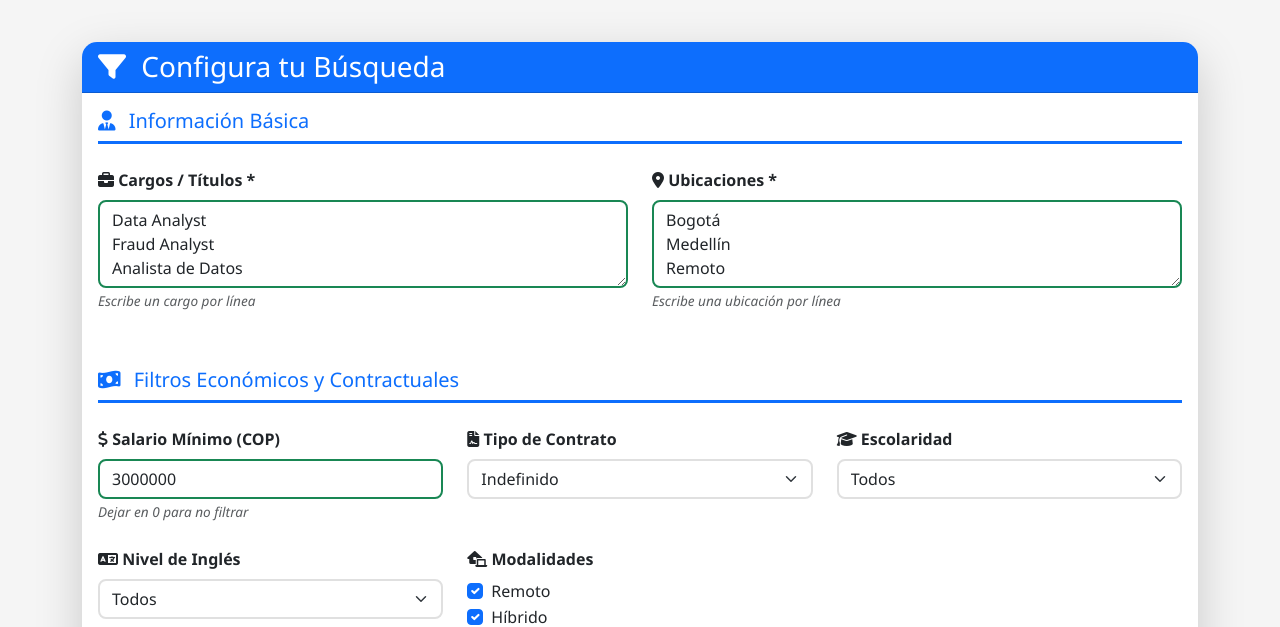
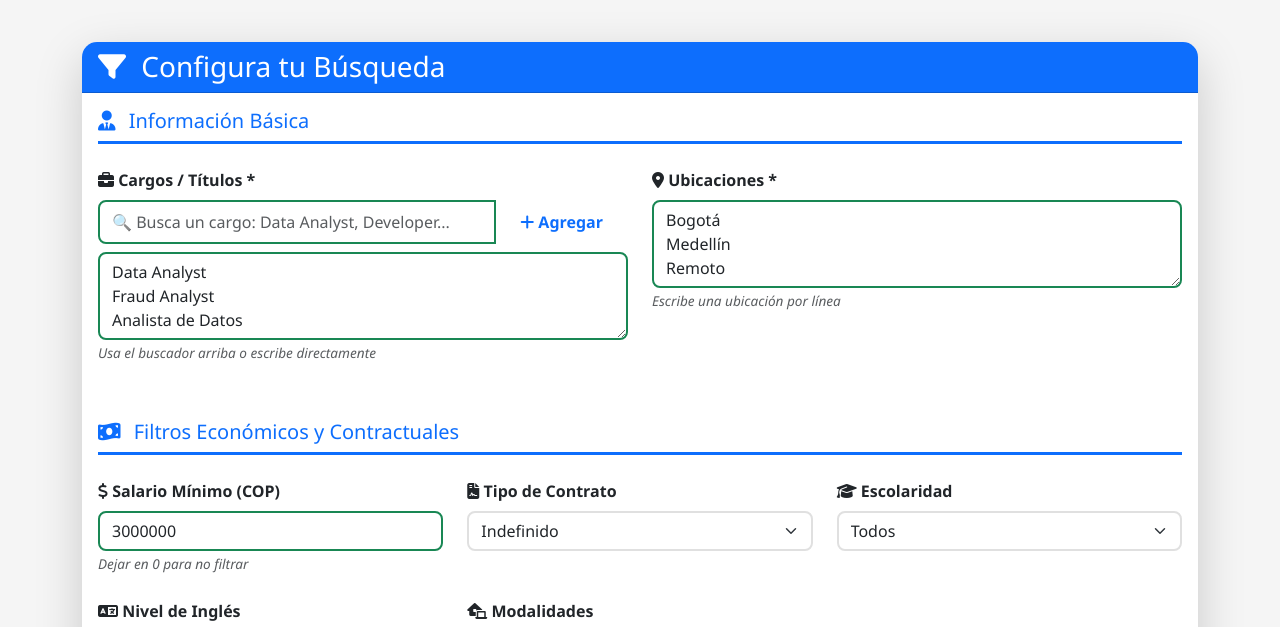
Before and after one commit to DuvanP11/Job_Search, a Flask app: page / in a window 1280 px wide. Shown: the part 312-939 px from the top of the page. Run offline with Flask 3, Linux system fonts and the light colour scheme; the visitor is signed in with stand-in values (Sample User, id 1).

Commit message:
✨ PASO 2: Campo de búsqueda de cargos con autocomplete
CAMBIOS EN UI (SIMPLES):
✅ Campo de búsqueda con datalist HTML5
✅ Botón 'Agregar' para agregar cargos
✅ Autocomplete nativo (sin dependencias)
✅ JavaScript simple (50 líneas)
✅ Carga roles desde /api/roles

FEATURES:
- Buscar cargo → Enter o Click Agregar → Se agrega a lista
- Evita duplicados
- HTML5 nativo (no jQuery, no Select2)
- Textarea original INTACTO

COMPATIBILIDAD:
✅ No se rompió nada existente
✅ main.js sigue funcionando
✅ Formulario sigue igual

```diff
--- a/templates/index.html
+++ b/templates/index.html
@@ -103,16 +103,42 @@
                                 <label for="cargos" class="form-label">
                                     <i class="fas fa-briefcase"></i> Cargos / Títulos *
                                 </label>
+
+                                <!-- Buscar cargo con autocomplete -->
+                                <div class="input-group mb-2">
+                                    <input
+                                        type="text"
+                                        class="form-control"
+                                        id="cargo-buscar"
+                                        list="roles-list"
+                                        placeholder="🔍 Busca un cargo: Data Analyst, Developer..."
+                                    >
+                                    <button class="btn btn-outline-primary" type="button" id="btn-agregar-cargo">
+                                        <i class="fas fa-plus"></i> Agregar
+                                    </button>
+                                </div>
+                                <datalist id="roles-list">
+                                    <option value="Data Analyst">
+                                    <option value="Analista de Datos">
+                                    <option value="Data Scientist">
+                                    <option value="Full Stack Developer">
+                                    <option value="Frontend Developer">
+                                    <option value="Backend Developer">
+                                    <option value="Product Manager">
+                                    <option value="Project Manager">
+                                </datalist>
+
+                                <!-- Lista de cargos seleccionados -->
                                 <textarea
                                     class="form-control"
                                     id="cargos"
                                     rows="3"
-                                    placeholder="Ej: Data Analyst, Fraud Analyst (uno por línea)"
+                                    placeholder="Cargos seleccionados aparecerán aquí"
                                     required
                                 >Data Analyst
 Fraud Analyst
 Analista de Datos</textarea>
-                                <small class="text-muted">Escribe un cargo por línea</small>
+                                <small class="text-muted">Usa el buscador arriba o escribe directamente</small>
                             </div>
 
                             <div class="col-md-6 mb-3">
@@ -550,6 +576,62 @@ remoto</textarea>
 
     <!-- Bootstrap JS -->
     <script src="https://cdn.jsdelivr.net/npm/bootstrap@5.3.0/dist/js/bootstrap.bundle.min.js"></script>
+
+    <!-- Script simple para agregar cargos -->
+    <script>
+    document.addEventListener('DOMContentLoaded', function() {
+        const btnAgregar = document.getElementById('btn-agregar-cargo');
+        const inputBuscar = document.getElementById('cargo-buscar');
+        const textareaCargos = document.getElementById('cargos');
+
+        if (btnAgregar) {
+            btnAgregar.addEventListener('click', function() {
+                const cargo = inputBuscar.value.trim();
+
+                if (cargo) {
+                    // Obtener cargos actuales
+                    const cargosActuales = textareaCargos.value.split('\n').filter(c => c.trim());
+
+                    // Evitar duplicados
+                    if (!cargosActuales.includes(cargo)) {
+                        cargosActuales.push(cargo);
+                        textareaCargos.value = cargosActuales.join('\n');
+                    }
+
+                    // Limpiar input
+                    inputBuscar.value = '';
+                    inputBuscar.focus();
+                }
+            });
+
+            // Enter también agrega
+            inputBuscar.addEventListener('keypress', function(e) {
+                if (e.key === 'Enter') {
+                    e.preventDefault();
+                    btnAgregar.click();
+                }
+            });
+        }
+
+        // Cargar roles en datalist desde API
+        fetch('/api/roles')
+            .then(res => res.json())
+            .then(data => {
+                if (data.success) {
+                    const datalist = document.getElementById('roles-list');
+                    datalist.innerHTML = '';
+
+                    data.roles.forEach(role => {
+                        const option = document.createElement('option');
+                        option.value = role;
+                        datalist.appendChild(option);
+                    });
+                }
+            })
+            .catch(err => console.log('Error cargando roles:', err));
+    });
+    </script>
+
     <!-- Custom JS -->
     <script src="{{ url_for('static', filename='js/main.js') }}"></script>
 </body>
```
